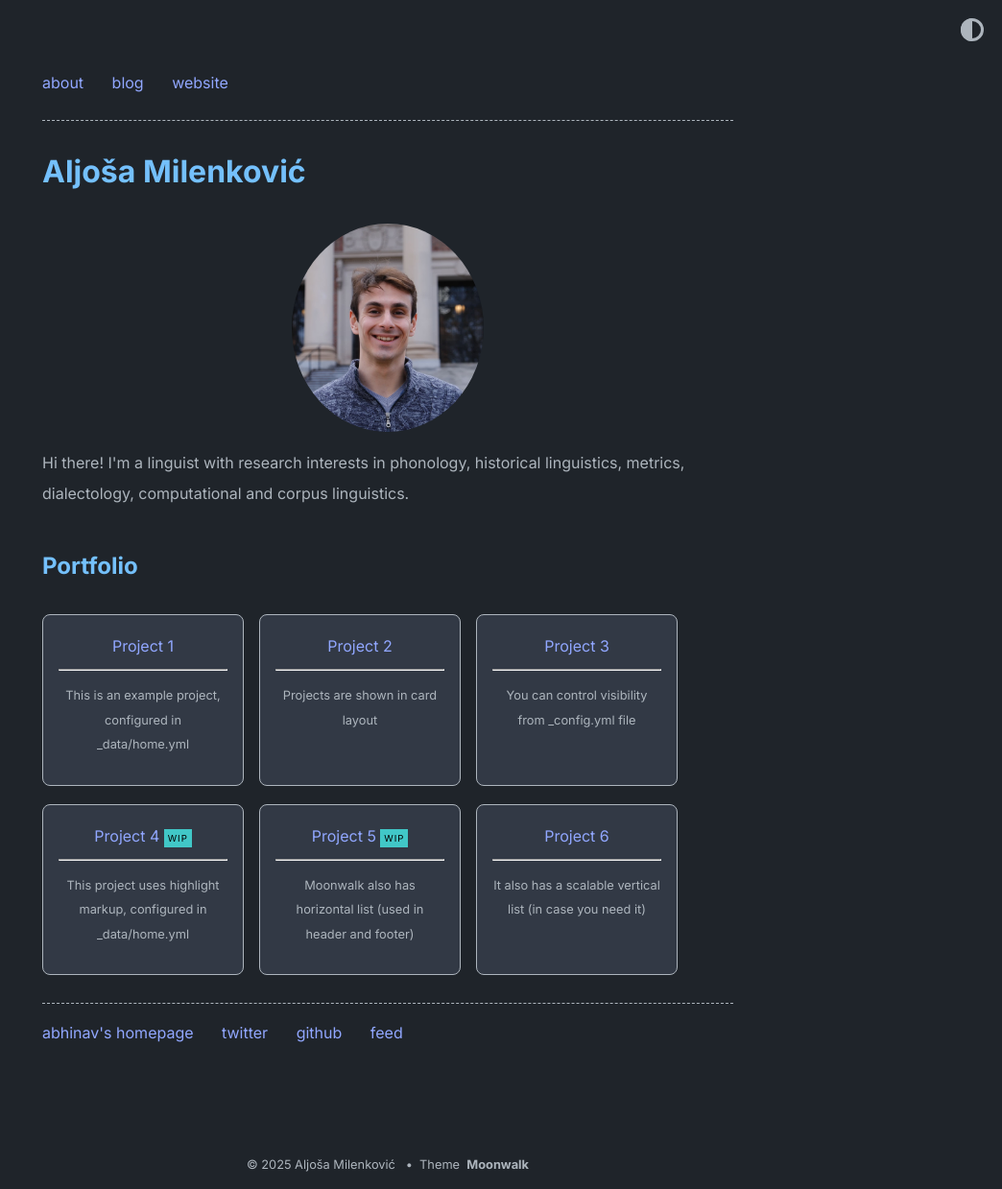
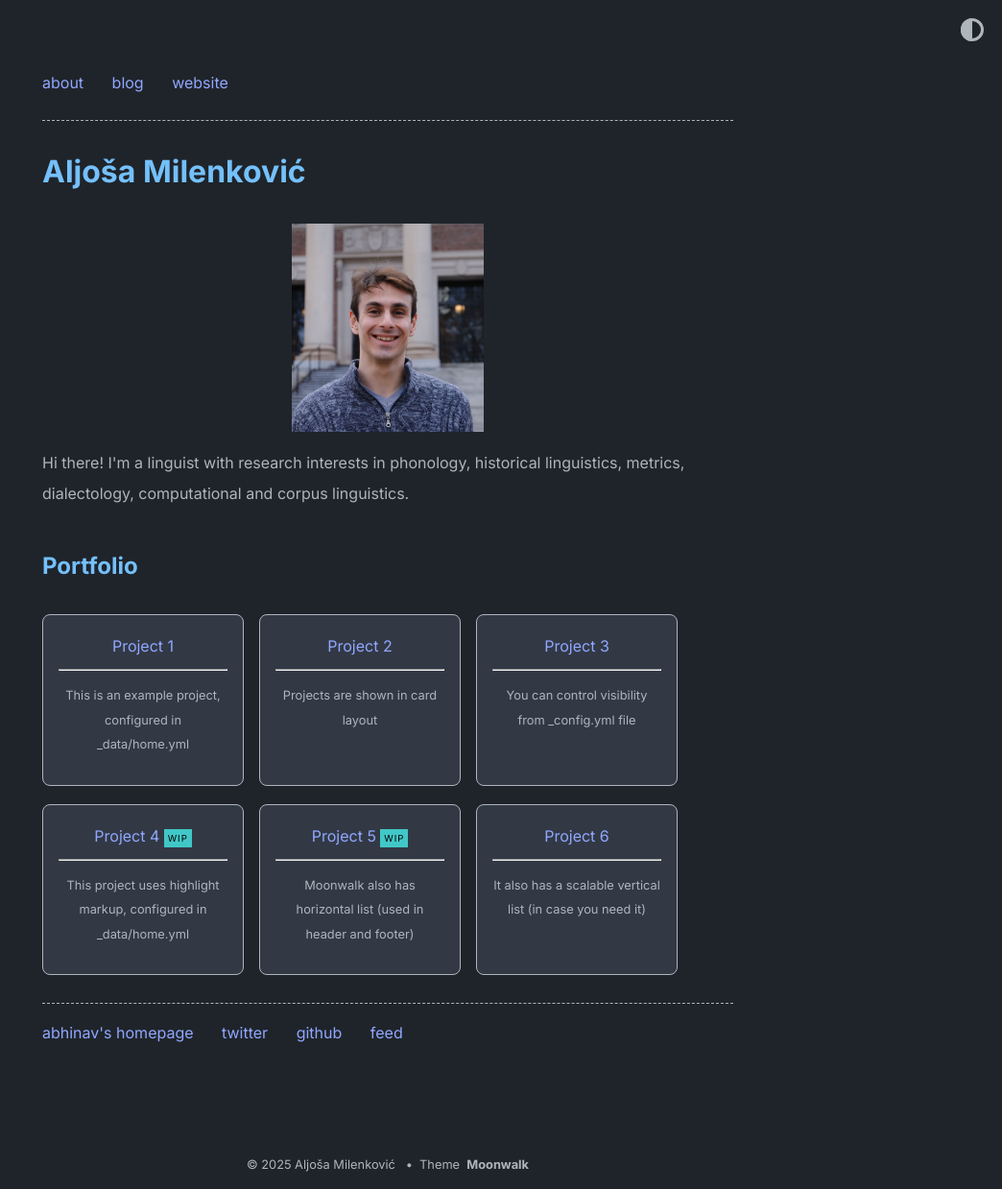
Before and after one commit to AljosaMilenkovic/AljosaMilenkovic.github.io, a Jekyll site: the page built from index.md, in a window 1280 px wide. Shown: the whole page at 96% size, without its empty margins (236-1280 px from the left). Built offline with Jekyll 4.4.1, drawn with Linux system fonts in a browser that asks for light colours.

Commit message:
pic update

```diff
--- a/_config.yml
+++ b/_config.yml
@@ -6,7 +6,7 @@ baseurl: ""   # must be empty for user-site repos
 
 # Indent lines under description. Using "|" also works nicely.
 description: |
-  <img src="./ja.jpg" alt="Aljoša Milenković" style="max-width:200px;border-radius:50%;margin:0 auto 1em;display:block;">
+  <img src="./ja.jpg" alt="Aljoša Milenković" style="max-width:200px;border-radius:0;margin:0 auto 1em;display:block;">
 
   Hi there! I'm a linguist with research interests in phonology, historical linguistics, metrics, dialectology, computational and corpus linguistics.
 
```
